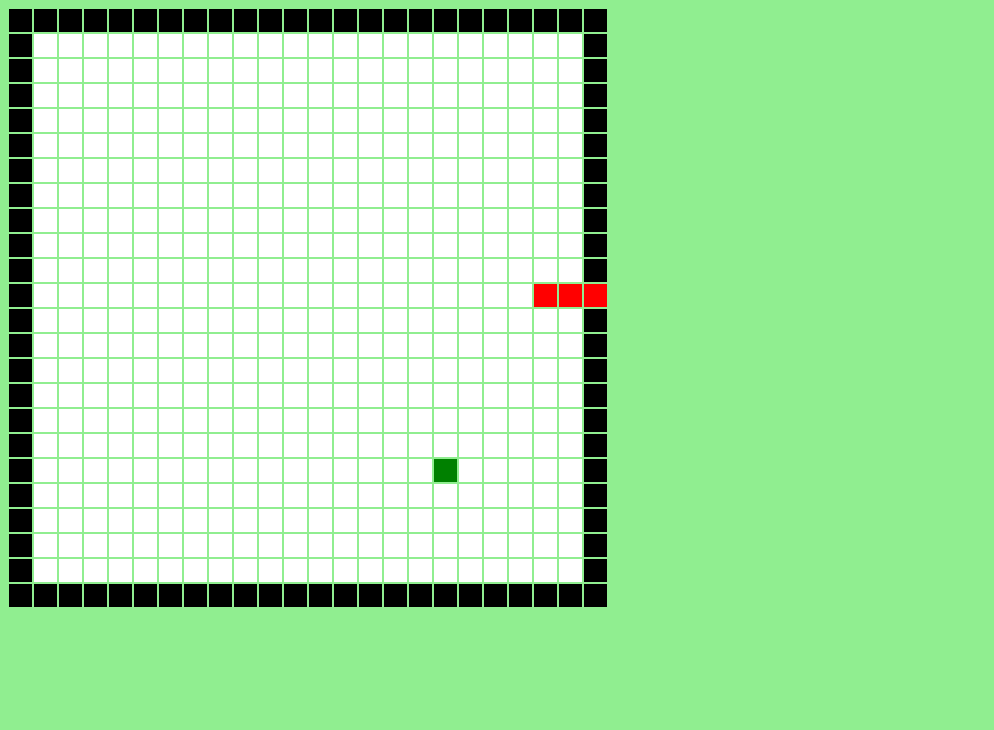
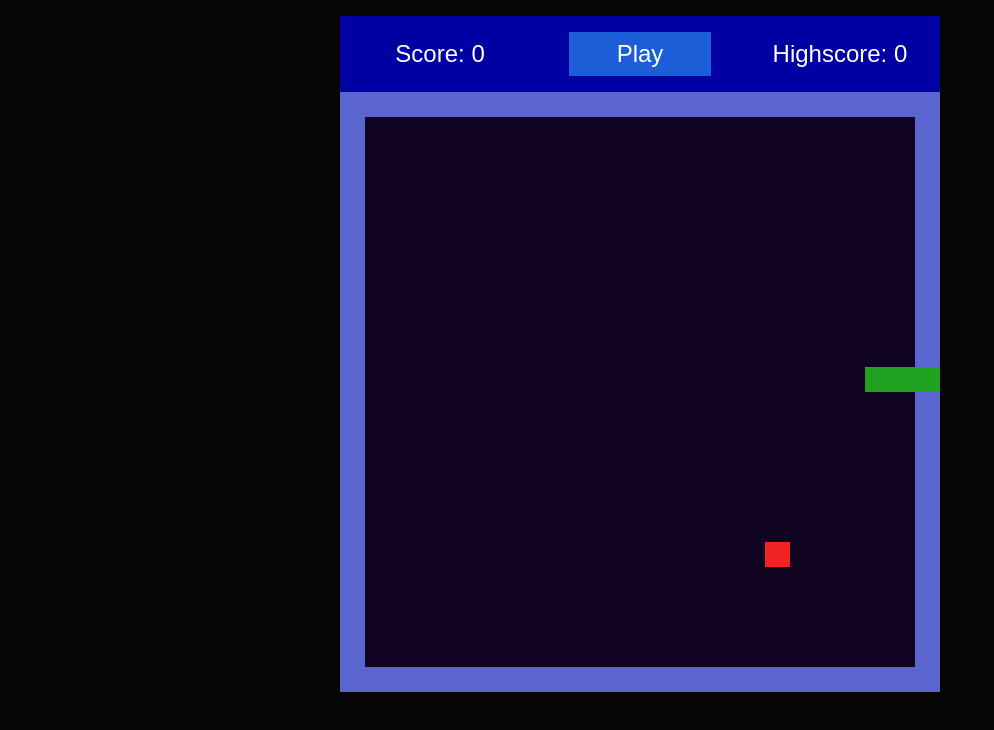
Before and after one commit to cjsellwood/snake, a website built with webpack: page src/index.html in a window 1280 px wide. Shown: the whole page, without its empty margins (0-994 px from the left). Built offline with nearby package versions, Linux system fonts and the light colour scheme.

Commit message:
Styled app

```diff
--- a/src/app.css
+++ b/src/app.css
@@ -1,3 +1,12 @@
+:root {
+  --snake-color: rgb(33, 163, 33);
+  --fruit-color: rgb(241, 34, 34);
+  --square-color: rgb(16, 4, 34);
+  --edge-color: rgb(90, 101, 207);
+  --background-color: rgb(5, 5, 5);
+  --top-bar: rgb(0, 0, 163);
+}
+
 html,
 body,
 div,
@@ -125,38 +134,75 @@ table {
 }
 
 body {
-  background-color: lightgreen;
-}
-
-#root {
-  padding: 8px;
+  background-color: var(--background-color);
 }
 
 .row {
   display: flex;
   /* grid-template-columns: repeat(12, 50px); */
-  height: 25px;
+  /* height: 25px; */
+  height: calc(min(75vw, 75vh) / 24);
+  width: calc(min(75vw, 75vh));
 }
 
 .square {
-  background-color: white;
-  width: 25px;
-  height: 25px;
-  border: 1px solid lightgreen;
+  background-color: var(--square-color);
+  /* width: 25px; */
+  /* height: 25px; */
+  /* border: 1px solid lightgreen; */
+  height: 100%;
+  width: 100%;
 }
 
 .edge {
-  background-color: black;
+  background-color: var(--edge-color);
 }
 
 .snake {
-  background-color: red;
-}
-
-.head {
-  border: 4px solid blue;
+  background-color: var(--snake-color);
 }
 
 .fruit {
-  background-color: green;
+  background-color: var(--fruit-color);
 }
+
+main {
+  display: flex;
+  justify-content: center;
+  flex-direction: column;
+  align-items: center;
+  padding: 1rem;
+}
+
+#top-bar {
+  display: flex;
+  background-color: var(--top-bar);
+  justify-content: space-evenly;
+  width: calc(min(75vw, 75vh));
+  padding: 1rem 0;
+  color: white;
+  font-size: 1.5rem;
+  font-family: Arial, Helvetica, sans-serif;
+}
+
+#top-bar > * {
+  width: 33.3%;
+  display: flex;
+  justify-content: center;
+  align-items: center;
+}
+
+#play-button {
+  background-color: red;
+  border: none;
+  outline: none;
+  background-color: rgb(28, 94, 216);
+  padding: 0.5rem 3rem;
+  font-size: 1.5rem;
+  color: white;
+  cursor: pointer;
+}
+
+#play-button:hover {
+  background-color: rgb(29, 100, 231);
+}
--- a/src/index.html
+++ b/src/index.html
@@ -7,7 +7,19 @@
     <title>Snake</title>
   </head>
   <body>
-    <div id="root">
-    </div>
+    <main>
+      <div id="top-bar">
+        <div>
+          <p>Score: 0</p>
+        </div>
+        <div>
+          <button id="play-button">Play</button>
+        </div>
+        <div>
+          <p>Highscore: 0</p>
+        </div>
+      </div>
+      <div id="root"></div>
+    </main>
   </body>
 </html>
```
